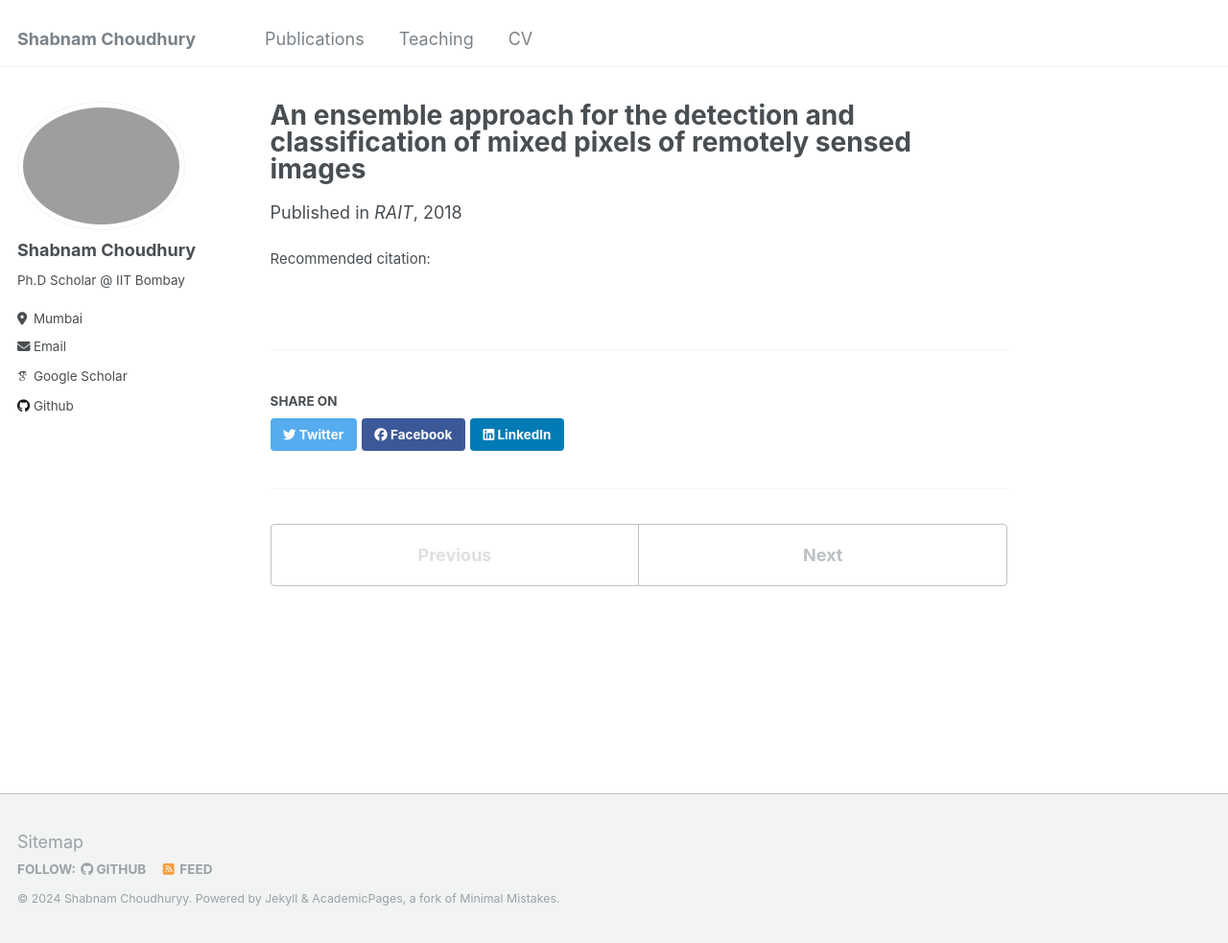
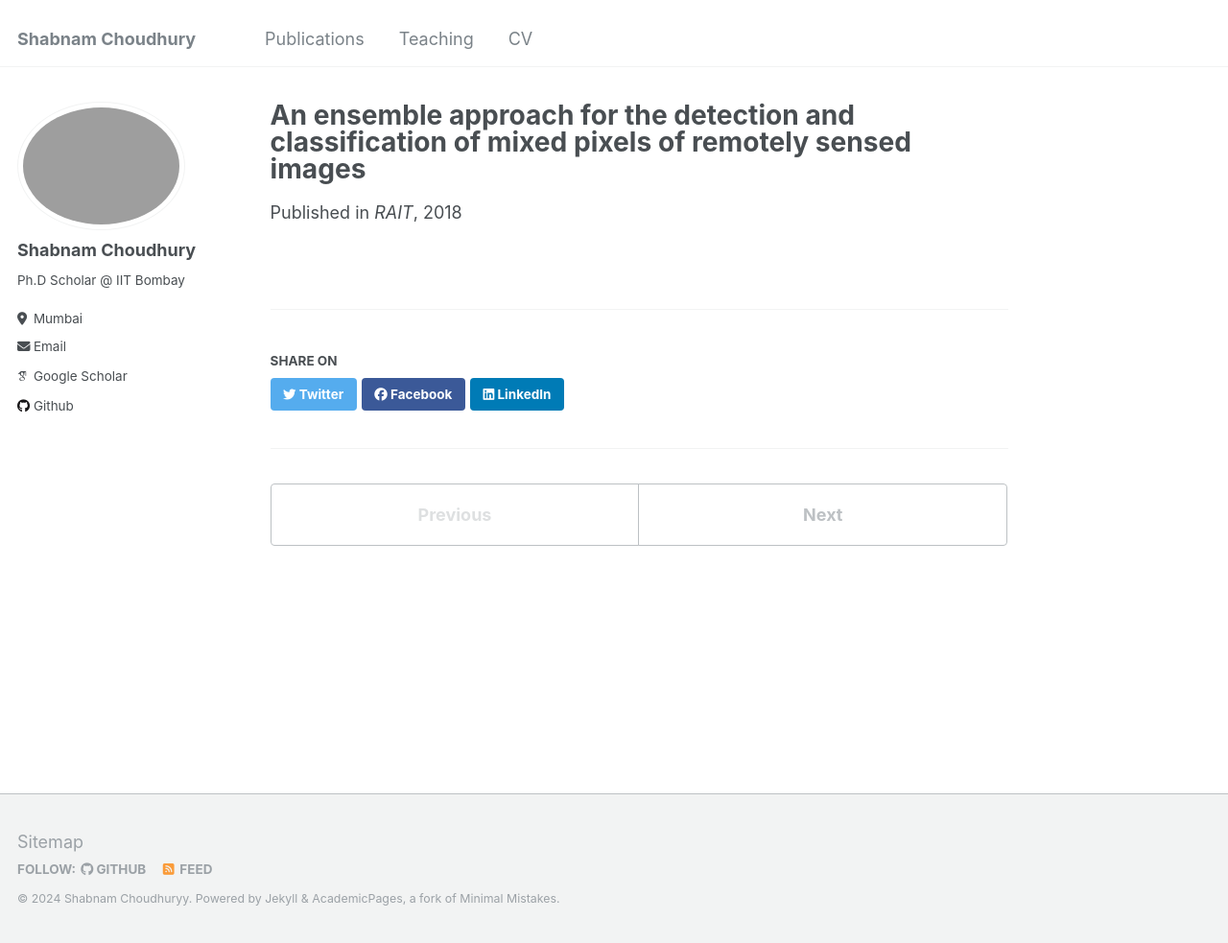
Before and after one commit to Shabnamchoudhury/Shabnamchoudhury.github.io, a Jekyll site: the page built from _publications/2018-10-01-paper-title-number-3.md, in a window 1280 px wide and 983 px high. Shown: the whole window at 96% size. Built offline with Jekyll 4.4.1, drawn with Linux system fonts in a browser that asks for light colours; some web fonts are replaced; part of the change alters nothing that is shown.

Commit message:
Update 2018-10-01-paper-title-number-3.md

```diff
--- a/_publications/2018-10-01-paper-title-number-3.md
+++ b/_publications/2018-10-01-paper-title-number-3.md
@@ -1,11 +1,11 @@
 ---
 title: "An ensemble approach for the detection and classification of mixed pixels of  remotely sensed images"
 collection: publications
-permalink: /publication/2018-06-01-paper-title-number-1
+permalink: /publication/2018-10-01-paper-title-number-3
 excerpt: ''
-date: 2018-06-03
+date: 2018-10-01
 venue: 'RAIT'
-citation: ''
+citation:
 
 
 ---
```
